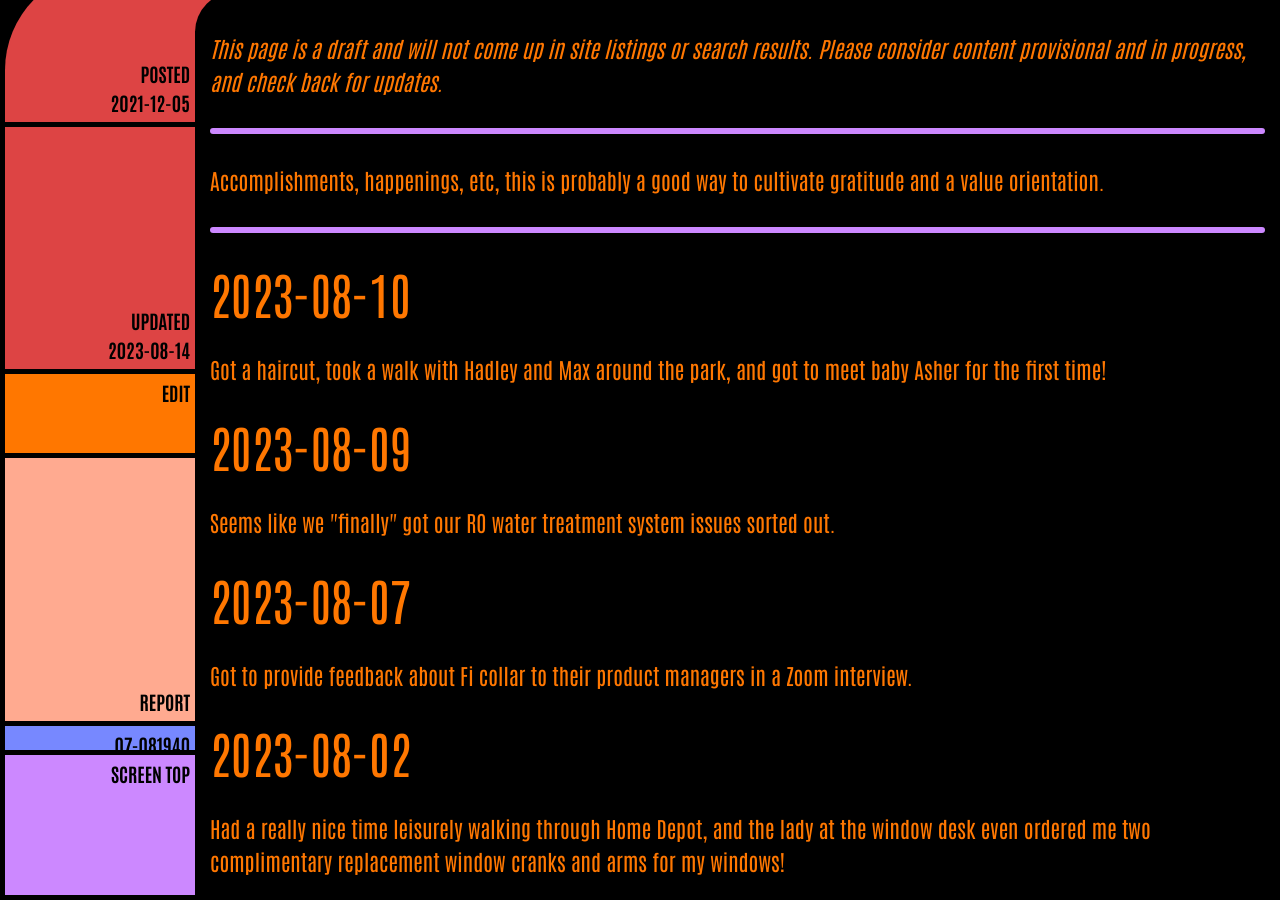
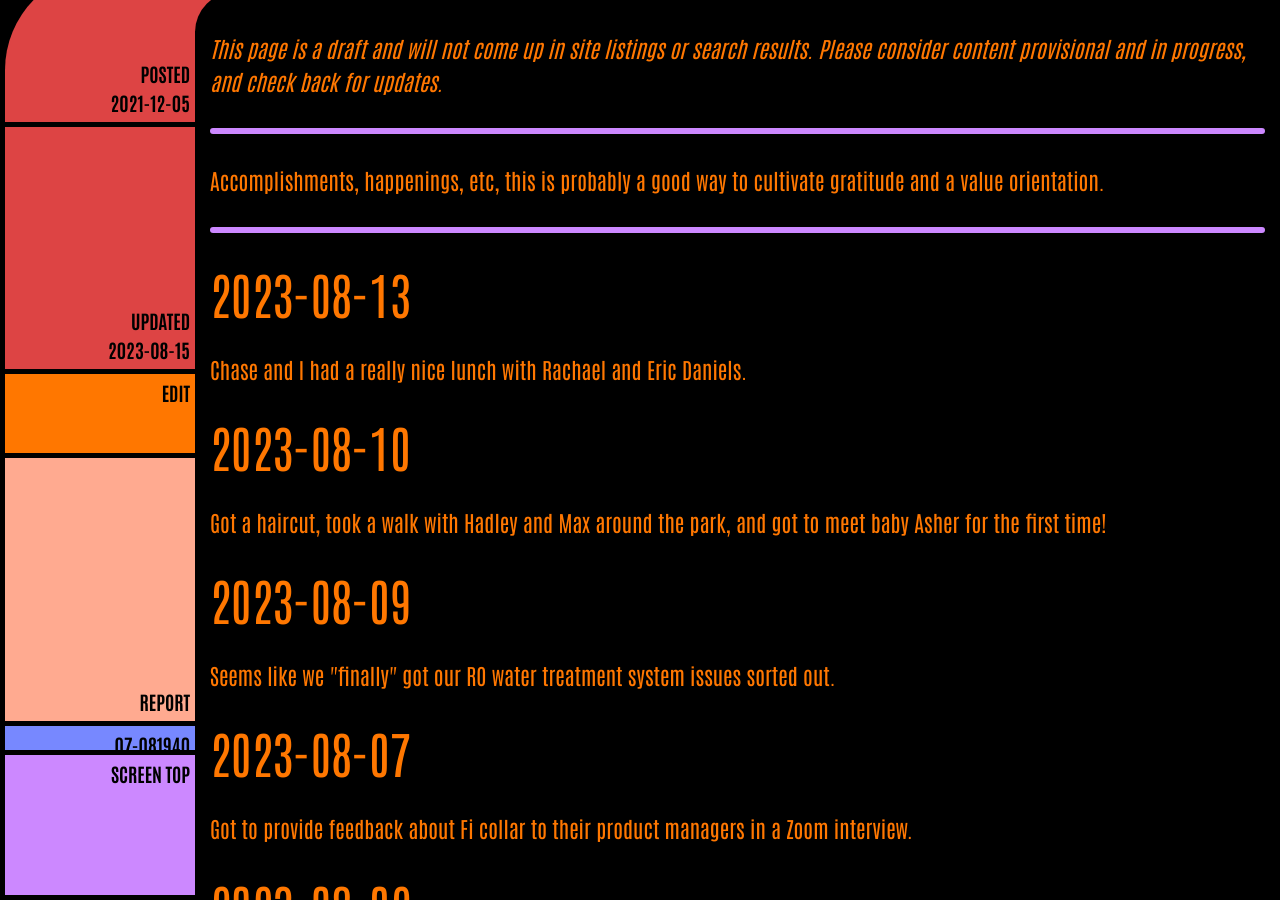
Before and after one commit to ArthurZey/arthurzey.github.io, a Jekyll site: the page built from _pages/one-good-thing.md, in a window 1280 px wide and 900 px high, scrolled down 333 px. Built offline with Jekyll 4.4.1, drawn with Linux system fonts in a browser that asks for light colours.

Commit message:
added 2023-08-13

```diff
--- a/_pages/one-good-thing.md
+++ b/_pages/one-good-thing.md
@@ -2,12 +2,15 @@
 title: One Good Thing
 description: "Accomplishments, happenings, etc, this is probably a good way to cultivate gratitude and a value orientation."
 date: "2021-12-05"
-last_modified_at: "2023-08-14T14:26:51+00:00"
+last_modified_at: "2023-08-15T14:21:02+00:00"
 tags:
   - happenings
   - draft
 sitemap: false
 ---
+
+## 2023-08-13
+Chase and I had a really nice lunch with Rachael and Eric Daniels.
 
 ## 2023-08-10
 Got a haircut, took a walk with Hadley and Max around the park, and got to meet baby Asher for the first time!
```
